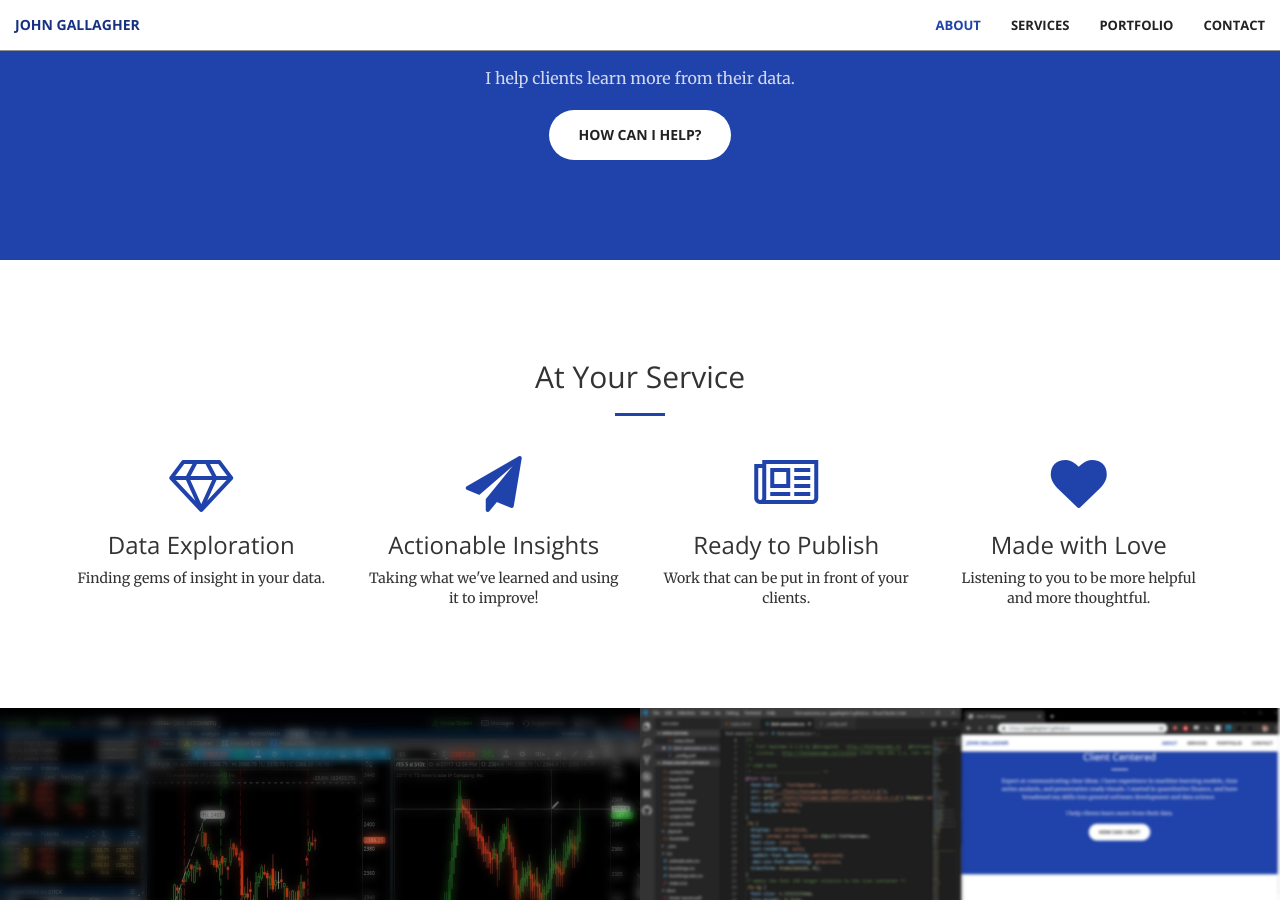
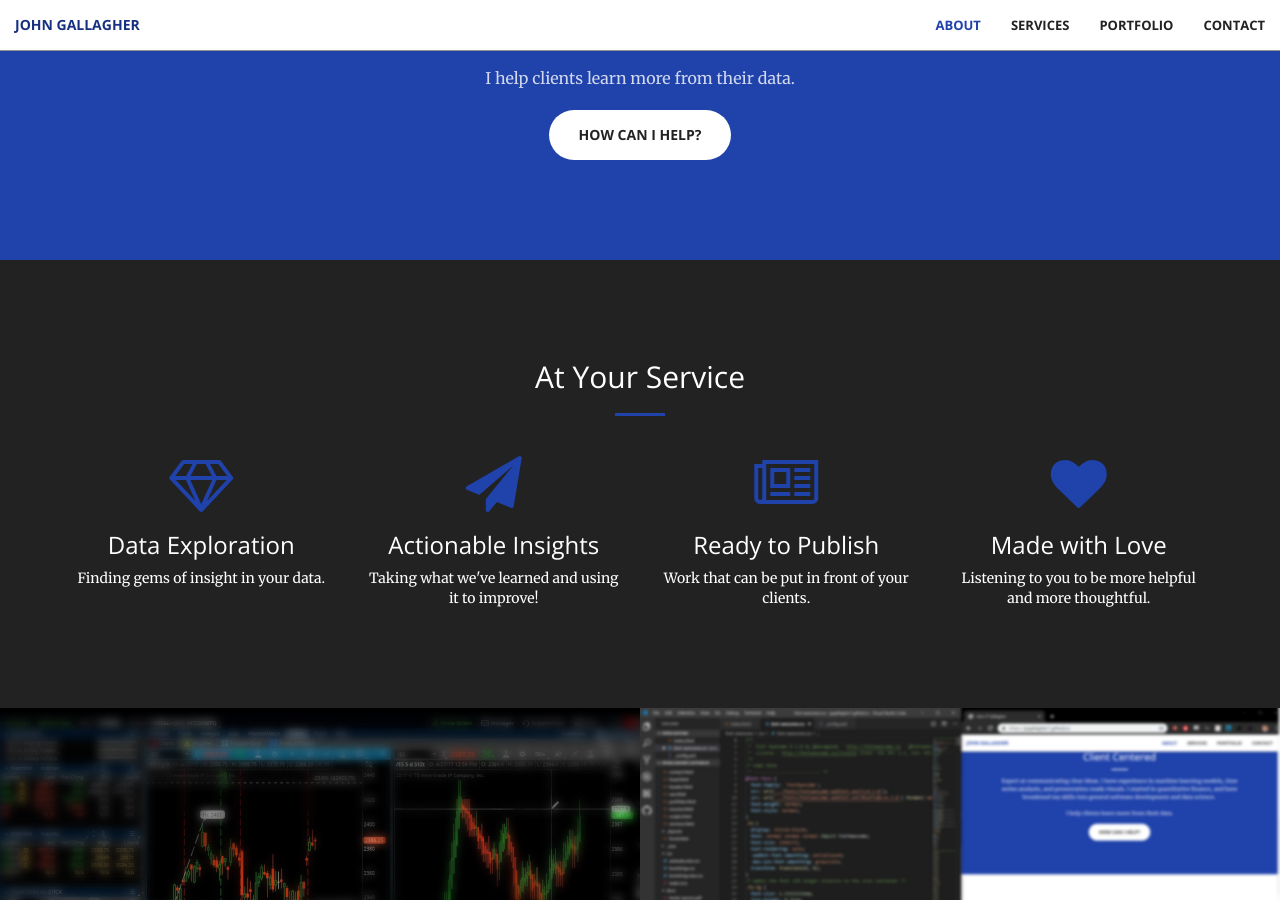
Before and after one commit to jpgallagher1/jpgallagher1.github.io, a Jekyll site: the page built from index.html, in a window 1280 px wide and 900 px high, scrolled down 1154 px. Built offline with Jekyll 4.4.1, drawn with Linux system fonts in a browser that asks for light colours.

Commit message:
darkening the website

```diff
--- a/_includes/contact.html
+++ b/_includes/contact.html
@@ -1,4 +1,4 @@
-<section id="contact">
+<section class="bg-dark" id="contact">
     <div class="container">
         <div class="row">
             <div class="col-lg-8 col-lg-offset-2 text-center">
--- a/_includes/portfolio.html
+++ b/_includes/portfolio.html
@@ -1,4 +1,4 @@
-<section class="no-padding" id="portfolio">
+<section class="no-padding bg-dark" id="portfolio">
     <div class="container-fluid">
         <div class="row no-gutter">
             <div class="col-lg-6">
--- a/_includes/services.html
+++ b/_includes/services.html
@@ -1,4 +1,4 @@
-<section id="services">
+<section class="bg-dark" id="services">
     <div class="container">
         <div class="row">
             <div class="col-lg-12 text-center">
```
